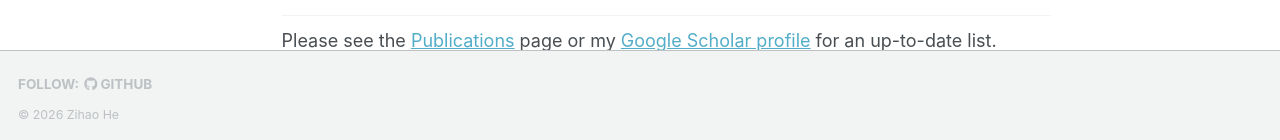
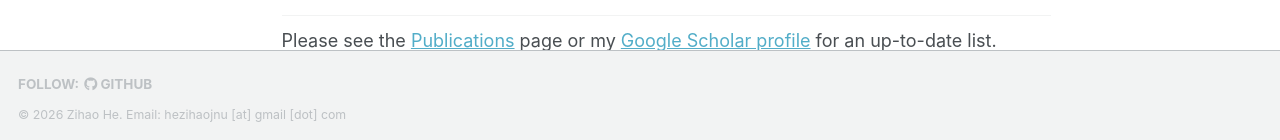
Before and after one commit to boxes757/boxes757.github.io, a Jekyll site: the page built from _pages/about.md, in a window 1280 px wide and 900 px high, scrolled down 606 px. Shown: the part 757-897 px from the top of the window. Built offline with Jekyll 4.4.1, drawn with Linux system fonts in a browser that asks for light colours; a style sheet for code colours, icons or effects is not loaded.

Commit message:
Add obfuscated footer email

```diff
--- a/_includes/footer.html
+++ b/_includes/footer.html
@@ -20,5 +20,5 @@
 {% endif %}
 
 <div class="page__footer-copyright">
-  &copy; {{ site.time | date: '%Y' }} {{ site.name | default: site.title }}
+  &copy; {{ site.time | date: '%Y' }} {{ site.name | default: site.title }}. Email: hezihaojnu [at] gmail [dot] com
 </div>
```
